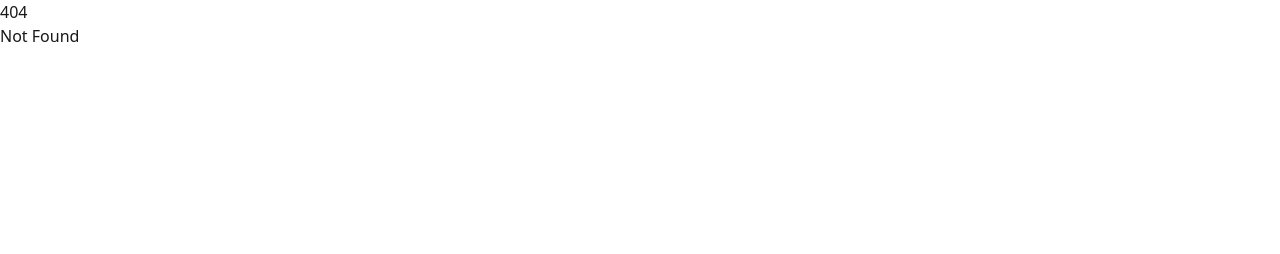
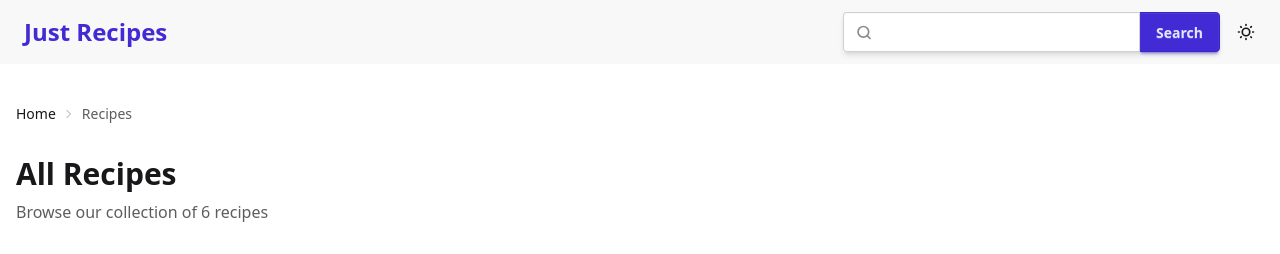
Before and after one commit to zzmrl/just-recipes, a SvelteKit app: page /recipes in a window 1280 px wide. Before the commit this address had no page. Shown: the top 254 px of the page. Built offline with nearby package versions, Linux system fonts and the light colour scheme.

Commit message:
feat: recipes view to /recipes endpoint

```diff
--- a/src/lib/components/Navbar.svelte
+++ b/src/lib/components/Navbar.svelte
@@ -4,7 +4,7 @@
 
 <header class="navbar bg-base-200">
   <div class="container mx-auto px-4 py-1">
-    <div class="flex flex-wrap content-center items-center justify-between">
+    <div class="flex flex-wrap content-center items-center justify-between gap-2">
       {@render children()}
     </div>
   </div>
--- a/src/lib/components/Search.svelte
+++ b/src/lib/components/Search.svelte
@@ -8,12 +8,16 @@
      */
     autofocus?: boolean;
     /**
-     * the value of the input element
+     * the text value of the input element
      */
     value?: string;
+    /**
+     * the URI to submit the search form to
+     */
+    action?: string;
   }
 
-  let { autofocus, value = $bindable("") }: Props = $props();
+  let { autofocus, value = $bindable(""), action }: Props = $props();
   let inputElement: HTMLInputElement;
 
   /**
@@ -24,7 +28,7 @@
   }
 </script>
 
-<form action="/search" method="get" role="search" onreset={() => inputElement.focus()}>
+<form {action} method="get" role="search" onreset={() => inputElement.focus()}>
   <div class="join shadow-md transition-shadow focus-within:shadow-lg">
     <label class="input join-item">
       <SearchIcon class="h-[1.5em] opacity-50" />
--- a/src/routes/+page.svelte
+++ b/src/routes/+page.svelte
@@ -13,12 +13,12 @@
   <div></div>
   <ThemeControl />
 </Navbar>
-<div class="hero min-h-4/5">
+<div class="hero min-h-3/5">
   <main>
     <div class="hero-content text-center">
       <div class="max-w-xl">
         <h1 class="mb-6 text-5xl font-bold">Just Recipes</h1>
-        <Search autofocus />
+        <Search autofocus action="/recipes" />
       </div>
     </div>
   </main>
--- a/src/routes/search/+page.server.ts
+++ b/src/routes/recipes/+page.server.ts
@@ -1,5 +1,5 @@
 import { searchRecipes } from "$lib/recipes-api";
-import type { PageServerLoad } from "./$types";
+import type { PageServerLoad } from "../search/$types";
 
 export const load: PageServerLoad = async ({ url }) => {
   const query = url.searchParams.get("q") || "";
--- a/src/routes/search/+page.svelte
+++ b/src/routes/recipes/+page.svelte
@@ -77,17 +77,23 @@
 
 <!-- Header -->
 <Navbar>
-  <div class="grow pb-2 text-center sm:text-left">
+  <div class="grow text-center sm:pb-0 sm:text-left">
     <a href="/" class="text-2xl font-bold text-primary">Just Recipes</a>
   </div>
   <div class="mx-auto inline-flex gap-4">
-    <Search value={searchQuery} />
+    <Search value={searchQuery} action="/recipes" />
     <ThemeControl />
   </div>
 </Navbar>
 
 <!-- Main Content -->
 <main class="container mx-auto px-4 py-8">
+  <div class="breadcrumbs mb-6 text-sm">
+    <ul>
+      <li><a href="/" class="link-hover">Home</a></li>
+      <li class="text-base-content/70">Recipes</li>
+    </ul>
+  </div>
   <!-- Search Results Header -->
   <div class="mb-8">
     {#if searchQuery}
--- a/src/routes/recipes/[slug]/+page.svelte
+++ b/src/routes/recipes/[slug]/+page.svelte
@@ -3,13 +3,16 @@
   import ThemeControl from "$lib/components/ThemeControl.svelte";
   import Search from "$lib/components/Search.svelte";
   import type { PageData } from "./$types";
+  import { page } from "$app/state";
 
   let { data }: { data: PageData } = $props();
 
   const recipe = data.recipe;
 
+  const searchQuery = $derived(page.url.searchParams.get("q") || "");
+
   // State for ingredient checklist
-  let checkedIngredients = $state<Set<number>>(new Set());
+  let checkedIngredients = $state(new Set<number>());
 
   function toggleIngredient(index: number) {
     if (checkedIngredients.has(index)) {
@@ -63,7 +66,7 @@
     <a href="/" class="text-2xl font-bold text-primary">Just Recipes</a>
   </div>
   <div class="mx-auto inline-flex gap-4">
-    <Search value="" />
+    <Search value={searchQuery} action="/recipes" />
     <ThemeControl />
   </div>
 </Navbar>
@@ -74,7 +77,7 @@
   <div class="breadcrumbs mb-6 text-sm">
     <ul>
       <li><a href="/" class="link-hover">Home</a></li>
-      <li><a href="/search" class="link-hover">Recipes</a></li>
+      <li><a href="/recipes" class="link-hover">Recipes</a></li>
       <li class="text-base-content/70">{recipe.title}</li>
     </ul>
   </div>
```
